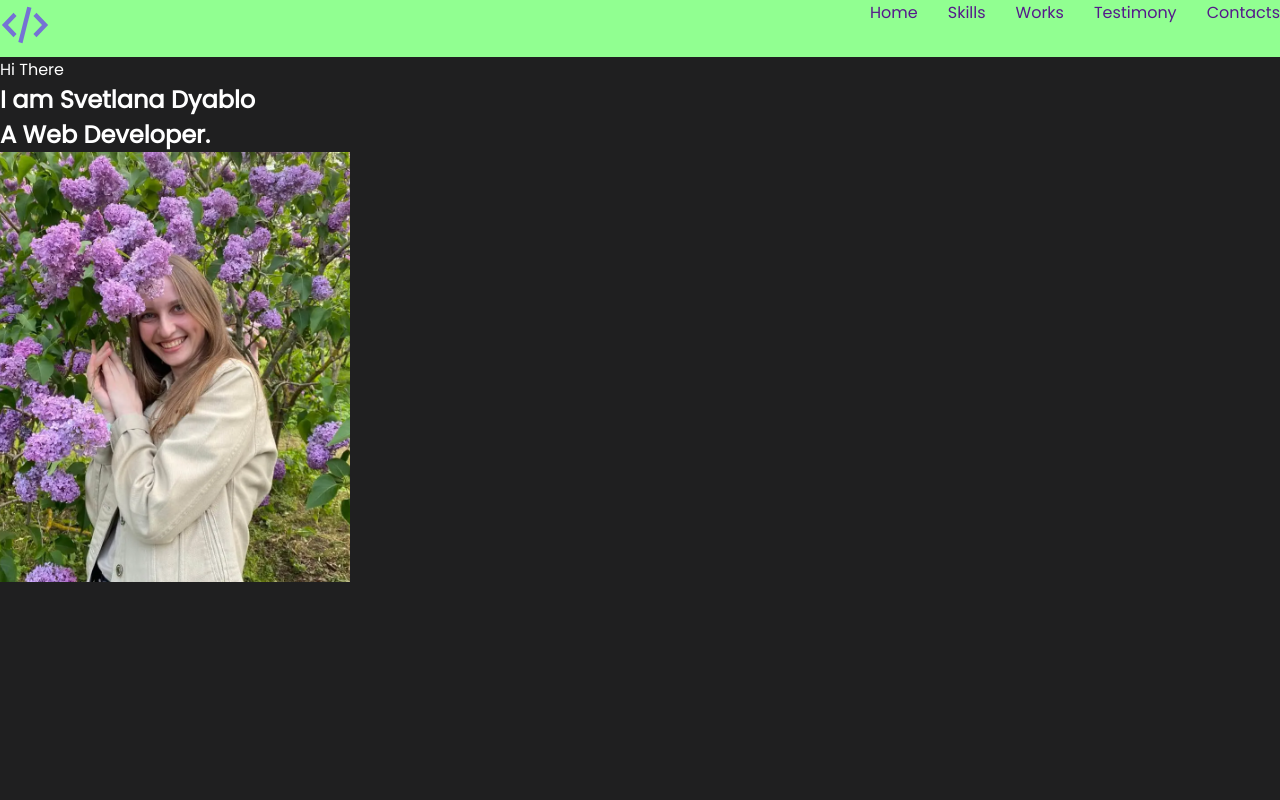
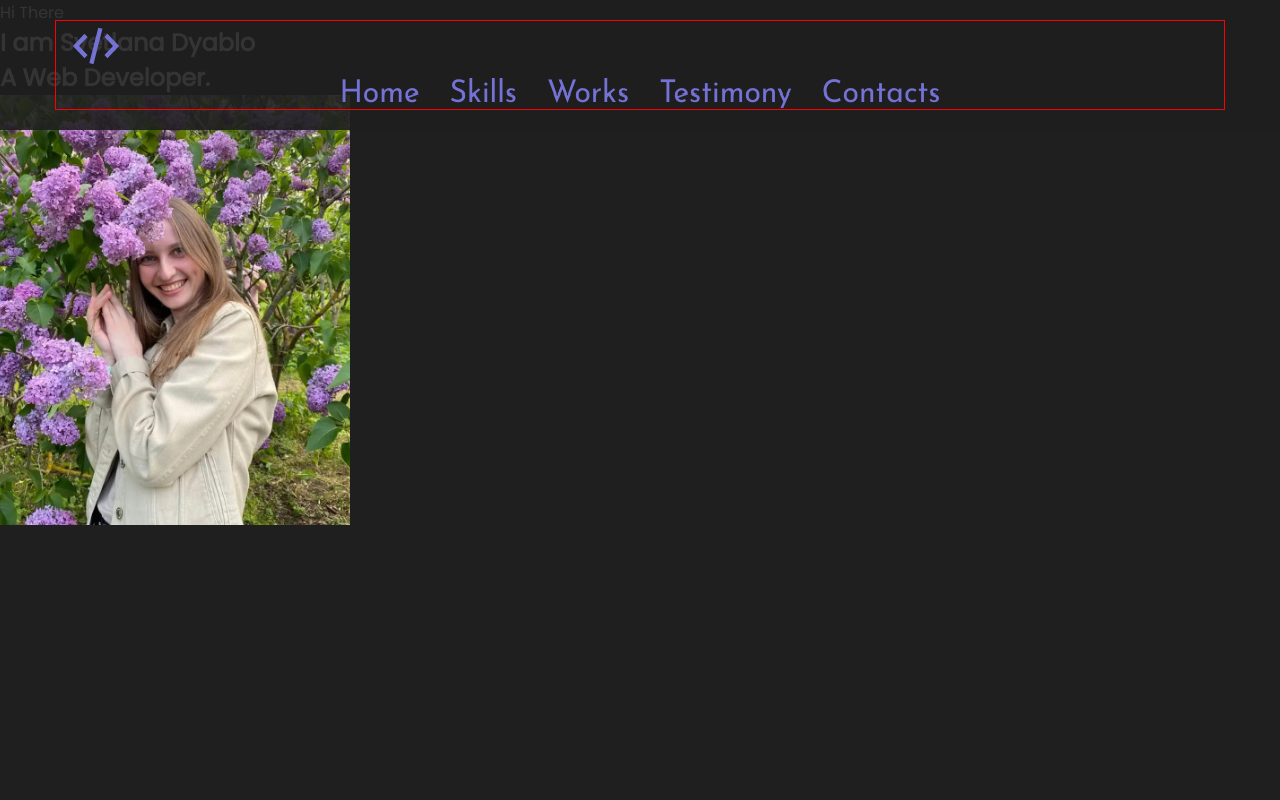
Before and after one commit to leonraz58/portfolio-styled, a React app: page / in a window 1280 px wide. Shown: the top 800 px of the page. Built offline with nearby package versions, Linux system fonts and the light colour scheme.

Commit message:
Header part 2

```diff
--- a/src/layout/header/Header.tsx
+++ b/src/layout/header/Header.tsx
@@ -1,21 +1,31 @@
 import React from 'react';
 import styled from "styled-components";
 import {Logo} from "../../components/logo/Logo";
-import {Menu} from "../../components/menu/Menu";
+import {Container} from "../../components/Container";
+import {FlexWrapper} from "../../components/FlexWrapper";
+import {HeaderMenu} from "./headerMenu/HeaderMenu";
 
 const items = ["Home", "Skills", "Works", "Testimony", "Contacts"]
 
 export const Header = () => {
     return (
         <StyledHeader>
-        <Logo/>
-        <Menu menuItems={items}/>
+            <Container>
+                <FlexWrapper justify={"space-between"} align={"center"}>
+                    <Logo/>
+                    <HeaderMenu menuItems={items}/>
+                </FlexWrapper>
+            </Container>
         </StyledHeader>
     );
 };
 
 export const StyledHeader = styled.header`
-    background-color: #91ff91;
-    display: flex;
-    justify-content: space-between;
+    background-color: rgba(31, 31, 32, 0.9);
+    padding: 20px 0;
+    position: fixed;
+    top: 0;
+    left: 0;
+    right: 0;
+    z-index: 99999;
 `
--- /dev/null
+++ b/src/layout/header/headerMenu/HeaderMenu.tsx
@@ -0,0 +1,92 @@
+import React from 'react';
+import styled from "styled-components";
+import {theme} from "../../../styles/Theme";
+
+export const HeaderMenu = (props: { menuItems: string[] }) => {
+    return (
+        <StyledHeaderMenu>
+            <ul>
+                {props.menuItems.map((item, i) => {
+                    return <ListItem key={i}>
+                        <Link href="">
+                            {item}
+                            <Mask><span>{item}</span></Mask>
+                            <Mask><span>{item}</span></Mask>
+                        </Link>
+                    </ListItem>
+                })}
+            </ul>
+        </StyledHeaderMenu>
+    );
+};
+
+const StyledHeaderMenu = styled.nav`
+    ul {
+        display: flex;
+        gap: 30px;
+        justify-content: center;
+    }
+`
+
+const Link = styled.a`
+    font-family: Josefin Sans, sans-serif;
+    font-size: 30px;
+    font-weight: 400;
+    text-align: center;
+    color: transparent;
+`
+
+const Mask = styled.span`
+    position: absolute;
+    top: 0;
+    left: 0;
+    display: inline-block;
+    height: 50%;
+    overflow-y: hidden;
+    // outline: 1px solid red;
+    color: ${theme.colors.accent};
+
+    & + & {
+        top: 50%;
+        span {
+            display: inline-block;
+            transform: translateY(-50%);
+        }
+    }
+`
+
+const ListItem = styled.li`
+    position: relative;
+
+    &::before {
+        content: "";
+        display: inline-block;
+        height: 3px;
+        background-color: ${theme.colors.accent};
+
+        position: absolute;
+        top: 50%;
+        left: -10px;
+        right: -10px;
+        z-index: 1;
+
+        transform: scale(0);
+    }
+
+    &:hover {
+        &::before {
+            transform: scale(1);
+        }
+
+        ${Mask} {
+            transform: skewX(12deg) translateX(5px);
+            color: ${theme.colors.font};
+
+            & + ${Mask} {
+                transform: skewX(12deg) translateX(-5px);
+            }
+        }
+    }
+
+
+`
```
